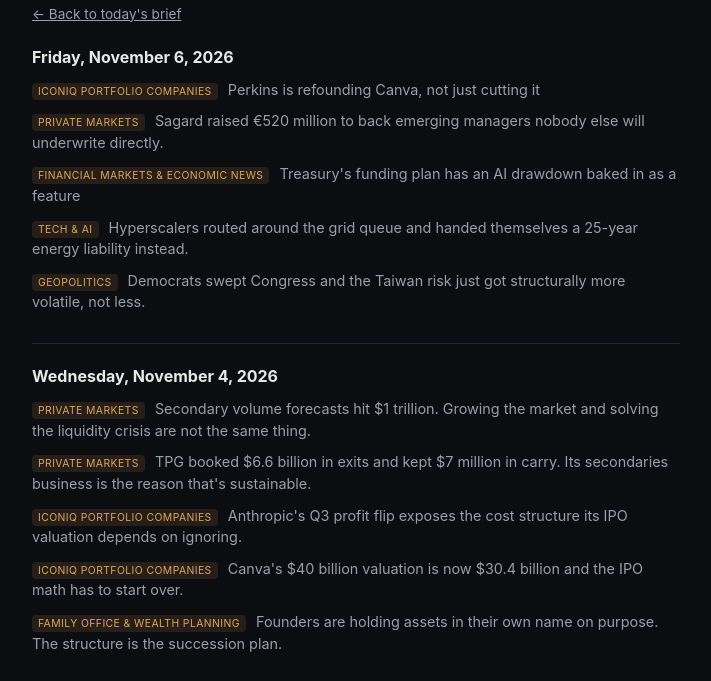
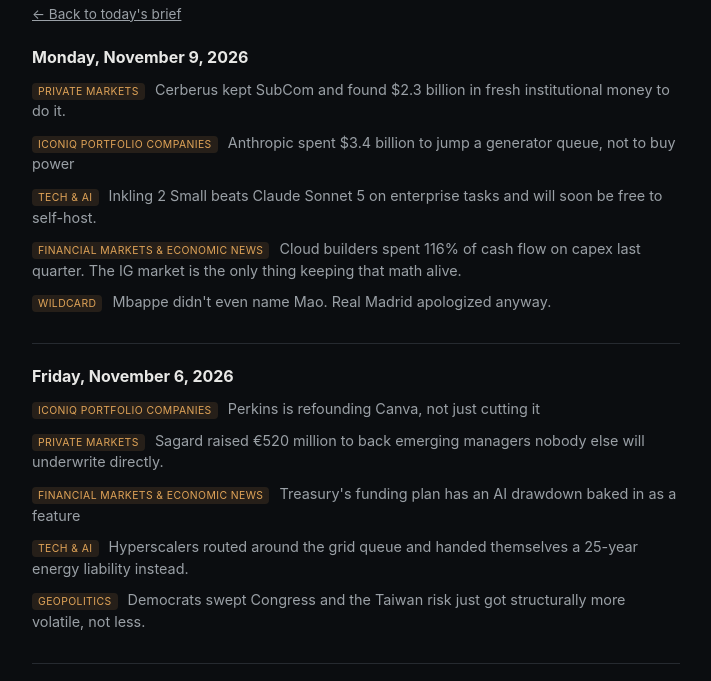
Before and after one commit to joshgibsonbrown/daily-brief, a plain HTML site: page docs/archive.html in a window 1280 px wide. Shown: the part 69-750 px from the top of the page, without its empty margins (284-995 px from the left). Drawn offline with Linux system fonts and the light colour scheme.

Commit message:
Update archive index

```diff
--- a/docs/archive.html
+++ b/docs/archive.html
@@ -50,6 +50,17 @@
     <h1>Archive</h1>
     <a href="https://joshgibsonbrown.github.io/daily-brief/">&larr; Back to today's brief</a>
   </header>
+
+      <section class="day">
+        <h2><a href="https://joshgibsonbrown.github.io/daily-brief/briefs/2026-11-09.html">Monday, November 9, 2026</a></h2>
+        <ul>
+          <li><span class="bucket-pill">Private Markets</span> <a href="https://joshgibsonbrown.github.io/daily-brief/briefs/2026-11-09.html#story-2-cerberus-kept-subcom-and-found-2-3-billion-in-fresh-institut">Cerberus kept SubCom and found $2.3 billion in fresh institutional money to do it.</a></li>
+<li><span class="bucket-pill">ICONIQ Portfolio Companies</span> <a href="https://joshgibsonbrown.github.io/daily-brief/briefs/2026-11-09.html#story-0-anthropic-spent-3-4-billion-to-jump-a-generator-queue-not-to">Anthropic spent $3.4 billion to jump a generator queue, not to buy power</a></li>
+<li><span class="bucket-pill">Tech &amp; AI</span> <a href="https://joshgibsonbrown.github.io/daily-brief/briefs/2026-11-09.html#story-1-inkling-2-small-beats-claude-sonnet-5-on-enterprise-tasks-an">Inkling 2 Small beats Claude Sonnet 5 on enterprise tasks and will soon be free to self-host.</a></li>
+<li><span class="bucket-pill">Financial Markets &amp; Economic News</span> <a href="https://joshgibsonbrown.github.io/daily-brief/briefs/2026-11-09.html#story-3-cloud-builders-spent-116-of-cash-flow-on-capex-last-quarter-">Cloud builders spent 116% of cash flow on capex last quarter. The IG market is the only thing keeping that math alive.</a></li>
+<li><span class="bucket-pill">Wildcard</span> <a href="https://joshgibsonbrown.github.io/daily-brief/briefs/2026-11-09.html#story-4-mbappe-didn-t-even-name-mao-real-madrid-apologized-anyway">Mbappe didn't even name Mao. Real Madrid apologized anyway.</a></li>
+        </ul>
+      </section>
 
       <section class="day">
         <h2><a href="https://joshgibsonbrown.github.io/daily-brief/briefs/2026-11-06.html">Friday, November 6, 2026</a></h2>
```
